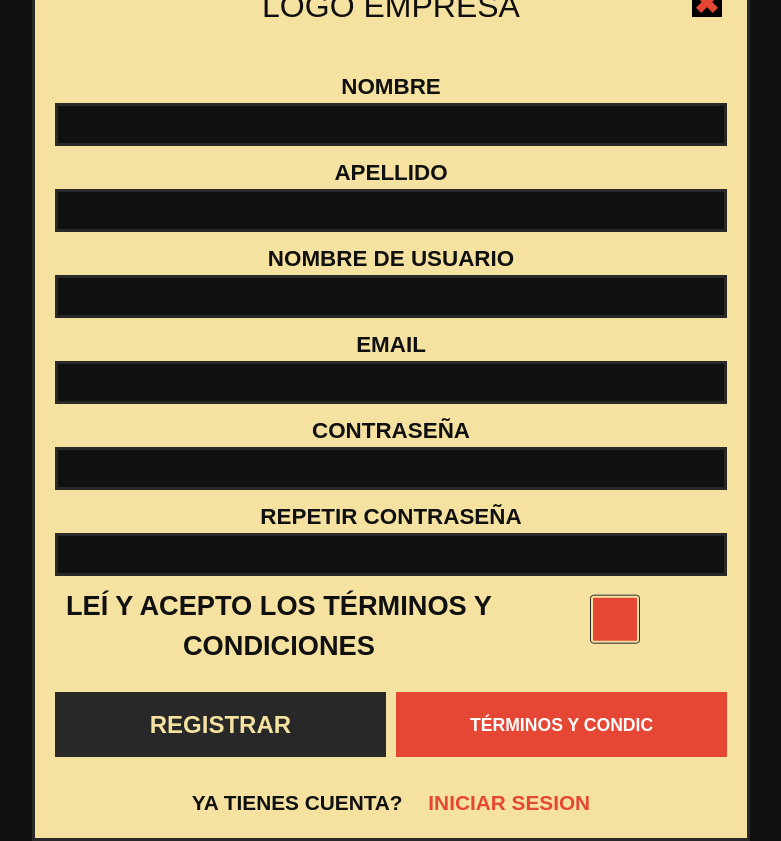
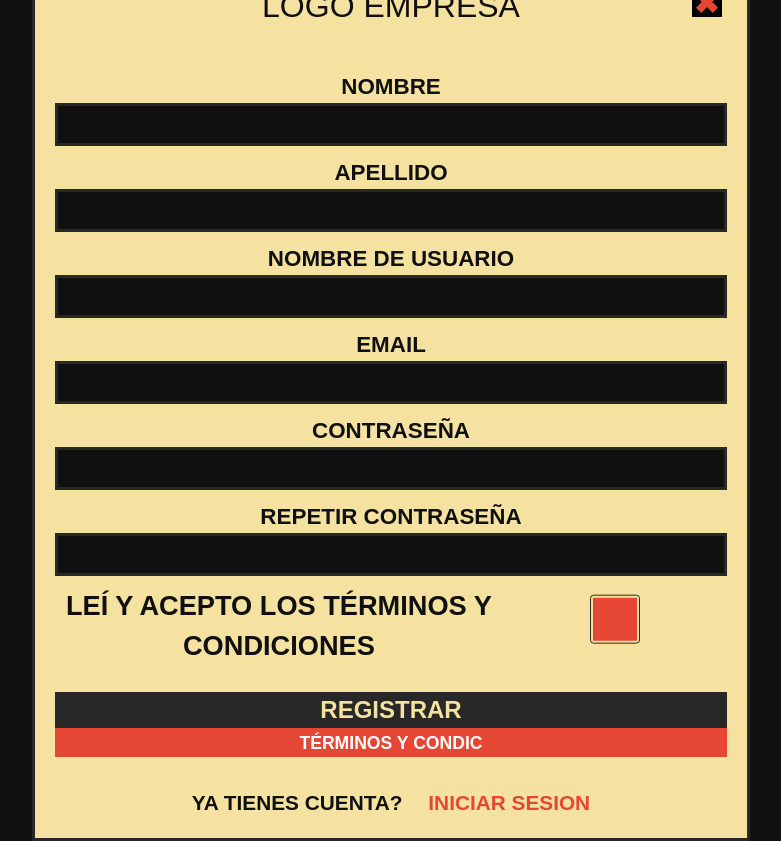
Before and after one commit to EzequielTartaglia/chess_app, a Next.js app in the folder frontend/: page /register in a window 1280 px wide. Shown: the whole page, without its empty margins (249-1030 px from the left). Built offline with nearby package versions, Linux system fonts and the light colour scheme; no server answers; a web font is replaced by a local one.

Commit message:
feat: mejorar estilos en LoginPage y RegisterPage, ajustando dimensiones y estructura de contenedores

```diff
--- a/frontend/src/Views/Login/LoginPage.jsx
+++ b/frontend/src/Views/Login/LoginPage.jsx
@@ -39,7 +39,7 @@ export default function LoginPage() {
 
   return (
     <div className="h-100vh flex justify-center items-center login_page">
-      <div className="container border-3 border-border-color bg-background-yellow text-font-color-black min-w-[480px] p-5">
+      <div className="container border-3 border-border-color bg-background-yellow text-font-color-black max-w-[650px] p-5">
         <section className="hero text-center relative">
           <h2 className="text-2rem mb-10">LOGO EMPRESA</h2>
           <Link
--- a/frontend/src/Views/Register/RegisterPage.jsx
+++ b/frontend/src/Views/Register/RegisterPage.jsx
@@ -45,8 +45,8 @@ export default function RegisterPage() {
     };
 
     return (
-        <div className='h-screen flex justify-center items-center register_page'>
-            <div className="container border-3 border-border-color bg-background-yellow text-font-color-black min-w-[480px] p-5">
+        <div className='min-h-screen flex justify-center items-center register_page p-4'>
+            <div className="container border-3 border-border-color bg-background-yellow text-font-color-black max-w-md md:max-w-lg lg:max-w-[650px] p-5">
                 <section className='hero text-center relative'>
                     <h2 className='text-2xl mb-10'>LOGO EMPRESA</h2>
                     <Link className='closeBtn absolute top-0 right-0 p-1 cursor-pointer' href={'/'}>
@@ -93,10 +93,10 @@ export default function RegisterPage() {
 
                     </label>
 
-                    <div className="buttons flex justify-center items-center gap-2.5 h-16 mt-5">
-                        <button type="submit" className='flex justify-center items-center gap-4 w-full h-full bg-border-color text-background-yellow cursor-pointer uppercase font-bold border-none text-xl hover:bg-background transition-all duration-300 ease-in-out'>Registrar</button>
-                        <button className='terms'>
-                            <Link href={'terms'} className='flex justify-center items-center gap-4 w-full h-full bg-background-orange text-white cursor-pointer uppercase font-bold no-underline border-none hover:bg-background-orange-dark transition-all duration-300 ease-in-out'>Términos y condic</Link>
+                    <div className="buttons flex flex-col md:flex-row justify-center items-center gap-2.5 h-auto mt-5">
+                        <button type="submit" className='flex justify-center items-center gap-4 w-full h-12 bg-border-color text-background-yellow cursor-pointer uppercase font-bold border-none text-xl hover:bg-background transition-all duration-300 ease-in-out'>Registrar</button>
+                        <button className='terms w-full'>
+                            <Link href={'terms'} className='flex justify-center items-center gap-4 w-full h-12 bg-background-orange text-white cursor-pointer uppercase font-bold no-underline border-none hover:bg-background-orange-dark transition-all duration-300 ease-in-out'>Términos y condic</Link>
                         </button>
                     </div>
 
```
